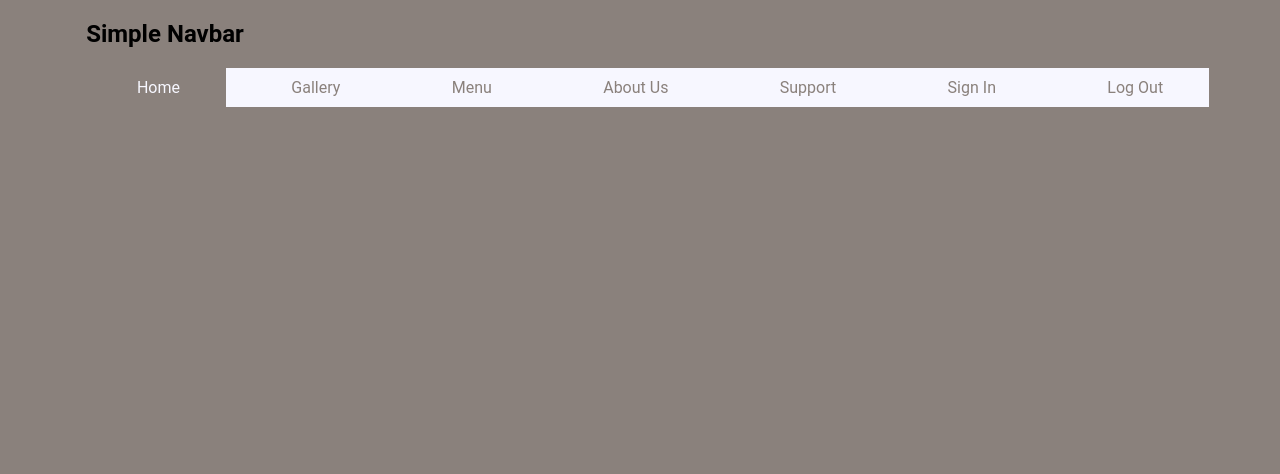
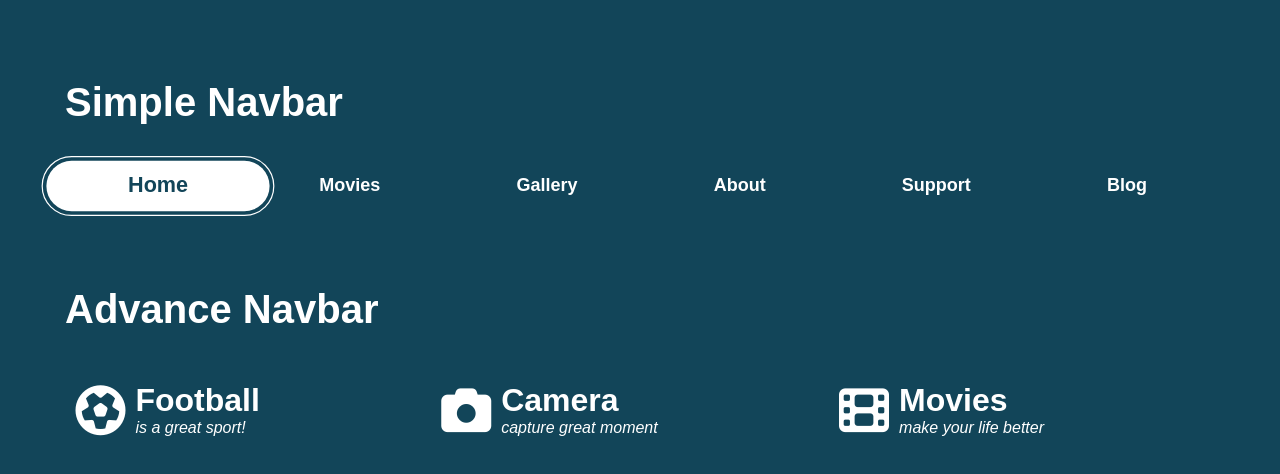
Before and after one commit to Shubham-96k/Navbar, a plain HTML site: page index.html in a window 1280 px wide. Both pictures are taken after a click on the link "Home". Drawn offline with Linux system fonts and the light colour scheme.

Commit message:
commit changes

```diff
--- a/assets/css/style.css
+++ b/assets/css/style.css
@@ -1,88 +1,165 @@
-:root{
-    --primary-color : #8a817c;
-    --secondary-color: #f7f7ff;
-}
-@import url('https://fonts.googleapis.com/css2?family=Roboto:wght@400;700&display=swap');
-body{
-    background-color: var(--primary-color);
-    font-family: 'Roboto', sans-serif;
+*{
+    padding: 0;
+    margin: 0;
+    box-sizing: border-box;
 }
 
-.container{
-    width: 90%;
+:root{
+    --bg-color : #124559;
+    --color-primary: #fff;
+    --color-dark: #000;
+}
+@import url('https://fonts.googleapis.com/css2?family=Asap:ital,wght@0,300;0,400;0,700;0,900;1,300&display=swap');
+body{
+   background-color: var(--bg-color);
+   font-family: 'Asap', sans-serif;
+   color: var(--color-primary);
+}
+.container {
+    width: 100%;
     max-width: 73.75rem;
-    margin: 0 auto;
+    margin: 80px auto;
+    padding: 0 15px;
 }
 
-.header-section h1{
-    padding-left: 0.938rem;
+ul{
+    list-style: none;
+}
+a:link,
+a:visited{
+    text-decoration: none;
 }
 
-.simple{
-    list-style: none;
-    padding: 0;
-    background-color: var(--secondary-color);
+.heading {
+    font-size: 2.5rem;
+    text-transform: capitalize;
+    margin: 40px 0;
+}
+
+.main{
     display: flex;
     text-align: center;
 }
-
-ul>li{
-    display: inline-block;
+hr{
+    display: none;
+}
+.main li{
     flex-grow: 1;
-    position: relative;
-    z-index: 1;
-    overflow: hidden;
+}
+.main li a{
+    padding: 0.650rem;
+    display: block;
+    font-size: 1.125rem;
+    font-weight: bold;
+    color: var(--color-primary);
+    border-radius: 25px;
+    transition: all .5s ease-in-out;
 }
 
-ul li a:link,
-ul li a:visited{
-    text-decoration: none;
-    display: inline-block;
-    padding: 0.625rem;
-    width: 100%;
-    color: var(--primary-color);
+.main li a:hover,
+.main li a:focus,
+.main li a:active {
+    background-color: var(--color-primary);
+    color: var(--bg-color);
+    outline: 1px solid #fff;
+    outline-offset: 3px;
+    transform: scale(1.2,1.2);
+}
+.icon i{
+    display: none;
+}
+
+/* ####### CSS FOR ADVANCE NAVBAR ########## */
+
+.main2{
+    display: flex;
+}
+.main2 li{
+    flex-grow : 1;
+}
+.main2 li a{
+    display :flex;
+    padding: 0.65rem;
+    color: var(--color-primary);
+    position : relative;
+}
+.navicon{
+    flex-basis: 50px;
+    text-align: center;
+    align-self: center;
+    font-size: 25px;
+}
+.info{
+    margin-left: 10px;
+    flex-grow: 1;
+}
+.info h4{
+    font-size: 32px;
+    font-weight: 900;
     text-transform: capitalize;
+}
+
+.main2 li a::after {
+    content: ' ';
+    font-family: 'fontawesome';
+    height: 1px;
+    width: 0;
+    background-color: white;
+    position: absolute;
+    bottom: 0;
+    left: 50%;
     transition: all .3s ease-in-out;
 }
-
-ul li a:hover,
-ul li a:focus,
-ul li a:active{
-    background-color: var(--primary-color);
-    color: var(--secondary-color);
-}
-.box i{
-    display : none;
+.main2 li a:hover::after{
+   width: 90%;
+   left: 0;
 }
 
 
 
-
-@media all and (max-width: 600px){
-    .simple{
+@media all and (max-width:600px){
+    .main,.main2{
         flex-wrap: wrap;
-        transform: translateY(0);
+        display: none;
         transition: all .3s ease-in-out;
     }
-    .nav-list{
-        overflow: hidden;
+    .main.active,hr,.main2.active{
+        display: block;
     }
-    .simple.active{
-        transform: translateY(-135%);
-    }
-    .simple li{
+
+    .main li,.main2 li{
         flex-basis: 100%;
     }
-    .box i{
-        border: 2px solid;
-        padding: 10px 15px 10px;
-        border-radius: 5px;
-        cursor: pointer;
-        display : block;
+    .main li a:hover,
+    .main li a:focus,
+    .main li a:active{
+        background-color: var(--color-primary);
+        color: var(--bg-color);
+        transform: scale(0.75,0.75);
+        outline: 0px;
     }
-    .box{
+    .icon {
         display: flex;
         justify-content: space-between;
         align-items: center;
     }
+    .icon i{
+        display: block;
+    }
+    .main2 li:last-child{
+        margin-bottom: 20px;
+    }
+    .main2 li a{
+        transition: all .3s ease-in-out;
+    }
+    .main2 li a:hover{
+        background-color: var(--color-primary);
+        color: var(--bg-color)
+    }
+    .main2 li a::after{
+        content: none;
+    }
+    .container{
+        margin: 40px auto;
+    }
 }
--- a/assets/js/app.js
+++ b/assets/js/app.js
@@ -1,17 +1,20 @@
 const cl = console.log;
 
-const onClickicon = document.getElementById('onClickicon');
-const navigation = document.getElementById('navigation');
+const icon = document.getElementById('icon');
+const icon2 = document.getElementById('icon2');
+const navlist = document.getElementById('navlist');
+const navlist2 = document.getElementById('navlist2');
 
 
-const onClickhandler = eve => {
-    navigation.classList.toggle('active');
+
+const onClickhandler = () => {
+    navlist.classList.toggle("active");
+}
+
+const onClick = () => {
+    navlist2.classList.toggle("active");
 }
 
 
-
-
-
-
-
-onClickicon.addEventListener('click', onClickhandler)
+icon.addEventListener('click',onClickhandler);
+icon2.addEventListener('click',onClick);
--- a/index.html
+++ b/index.html
@@ -4,35 +4,74 @@
     <meta charset="UTF-8">
     <meta name="viewport" content="width=device-width, initial-scale=1.0">
     <link rel="stylesheet" href="./assets/css/style.css">
-    <!-- <link rel="stylesheet" href="https://cdn.jsdelivr.net/npm/bootstrap@4.6.2/dist/css/bootstrap.min.css" integrity="sha384-xOolHFLEh07PJGoPkLv1IbcEPTNtaed2xpHsD9ESMhqIYd0nLMwNLD69Npy4HI+N" crossorigin="anonymous"> -->
     <link rel="stylesheet" href="https://cdnjs.cloudflare.com/ajax/libs/font-awesome/6.4.2/css/all.min.css" integrity="sha512-z3gLpd7yknf1YoNbCzqRKc4qyor8gaKU1qmn+CShxbuBusANI9QpRohGBreCFkKxLhei6S9CQXFEbbKuqLg0DA==" crossorigin="anonymous" referrerpolicy="no-referrer" />
-    <title>Navbar using Flex</title>
+    <title>Navbar Flex</title>
 </head>
 <body>
-
-    <section class="header-section">
+    <section class="simpleNav">
         <div class="container">
-            <div class="row">
-                <div class="col-md-12">
-                    <div class="box">
-                        <h1>Simple Navbar</h1>
-                        <i class="fa-solid fa-bars" id="onClickicon"></i>
-                    </div>
-                    <div class="nav-list">
-                        <ul class="simple active" id="navigation">
-                            <li><a href="javascript:;">home</a></li>
-                            <li><a href="javascript:;">gallery</a></li>
-                            <li><a href="javascript:;">menu</a></li>
-                            <li><a href="javascript:;">about us</a></li>
-                            <li><a href="javascript:;">support</a></li>
-                            <li><a href="javascript:;">sign in</a></li>
-                            <li><a href="javascript:;">log out</a></li>
-                        </ul>
-                    </div>
-                </div>
+            <div class="icon">
+                <h1 class="heading">simple navbar</h1>
+                <i class="fa-solid fa-bars fa-2x" id="icon"></i>
             </div>
+            <nav class="navbar" >
+                <ul class="main" id="navlist">
+                    <li><a href="javascript:;" class="one">Home</a></li>
+                    <li><a href="javascript:;" class="two">Movies</a></li>
+                    <li><a href="javascript:;" class="three">Gallery</a></li>
+                    <li><a href="javascript:;" class="four">About</a></li>
+                    <li><a href="javascript:;" class="five">Support</a></li>
+                    <li><a href="javascript:;" class="six">Blog</a></li>
+                </ul>
+                <hr>
+            </nav>
+        </div>
+        <div class="container">
+            <div class="icon">
+                <h1 class="heading">advance navbar</h1>
+                <i class="fa-solid fa-bars fa-2x" id="icon2"></i>
+            </div>
+            <nav>
+                <ul class="main2" id="navlist2">
+                    <li>
+                        <a href="javascript:;">
+                            <div class="navicon">
+                                <i class="fa-solid fa-futbol fa-2x"></i>
+                            </div>
+                            <div class="info">
+                                <h4>football</h4>
+                                <span><em>is a great sport!</em></span>
+                            </div>
+                        </a>
+                    </li>
+                    <li>
+                        <a href="javascript:;">
+                            <div class="navicon">
+                                <i class="fa-solid fa-camera fa-2x"></i>
+                            </div>
+                            <div class="info">
+                                <h4>camera</h4>
+                                <span><em>capture great moment</em></span>
+                            </div>
+                        </a>
+                    </li>
+                    <li>
+                        <a href="javascript:;">
+                            <div class="navicon">
+                                <i class="fa-solid fa-film fa-2x"></i>
+                            </div>
+                            <div class="info">
+                                <h4>movies</h4>
+                                <span><em>make your life better</em></span>
+                            </div>
+                        </a>
+                    </li>
+                </ul>
+                <hr>
+            </nav>
         </div>
     </section>
+
 
 
 
```
